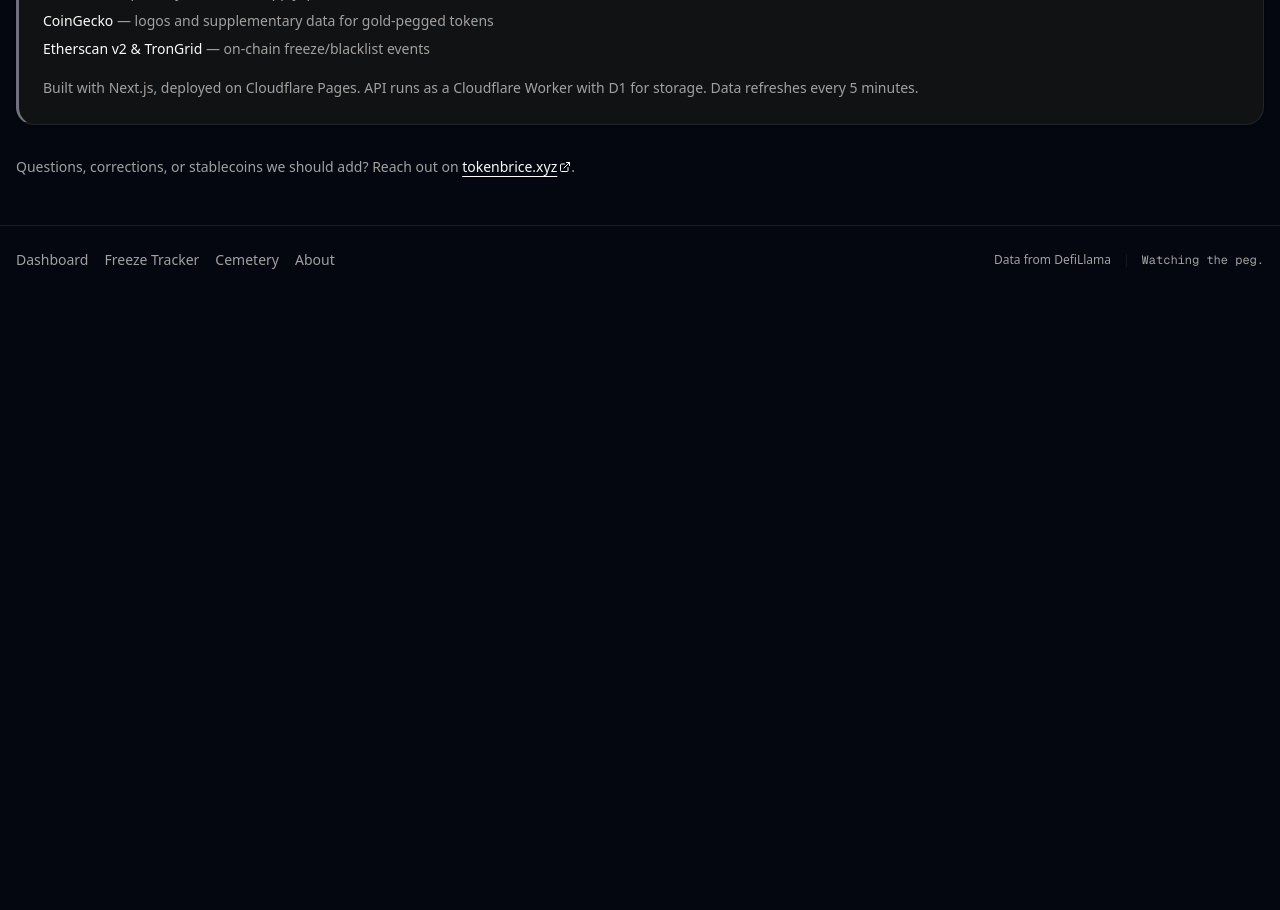
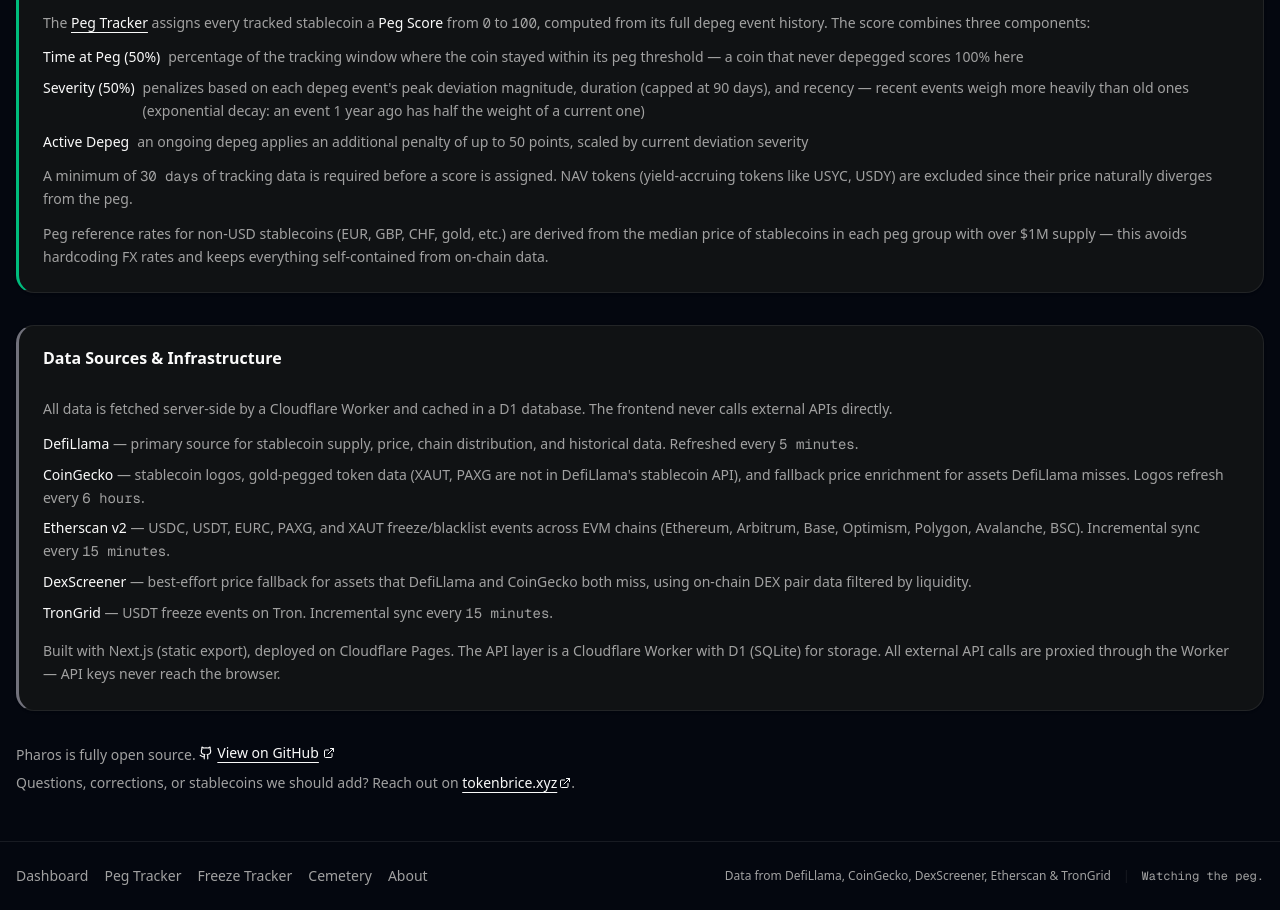
Before and after one commit to Figu3/Stablehype, a Next.js app: page /about in a window 1280 px wide. Shown: the part 940-1850 px from the top of the page. Before the commit the page ends 1234 px from the top, so only its background shows below. Built offline with nearby package versions, Linux system fonts and the light colour scheme.

Commit message:
About page
adding more details on data sources and computation

```diff
--- a/src/app/about/page.tsx
+++ b/src/app/about/page.tsx
@@ -1,7 +1,7 @@
 import type { Metadata } from "next";
 import Image from "next/image";
 import Link from "next/link";
-import { ArrowLeft, ExternalLink } from "lucide-react";
+import { ArrowLeft, ExternalLink, Github } from "lucide-react";
 import { Card, CardContent, CardHeader, CardTitle } from "@/components/ui/card";
 import { DEAD_STABLECOINS } from "@/lib/dead-stablecoins";
 import { TRACKED_STABLECOINS } from "@/lib/stablecoins";
@@ -114,8 +114,16 @@ export default function AboutPage() {
               <span>dead stablecoins documented in the cemetery — algorithmic failures, rug pulls, regulatory shutdowns, and quiet abandonments</span>
             </li>
             <li className="flex gap-2">
-              <span className="shrink-0">USDC &amp; USDT</span>
+              <span className="shrink-0">USDC, USDT, EURC, PAXG &amp; XAUT</span>
               <span>freeze/blacklist events tracked on-chain in real time across Ethereum, Arbitrum, Base, Optimism, Polygon, Avalanche, BSC, and Tron</span>
+            </li>
+            <li className="flex gap-2">
+              <span className="text-foreground font-medium shrink-0">Peg Tracker</span>
+              <span>
+                continuous peg monitoring with a composite{" "}
+                <Link href="/peg-tracker" className="text-foreground underline underline-offset-4 hover:text-amber-500 transition-colors">Peg Score</Link>
+                {" "}for every tracked stablecoin, depeg event detection, heatmaps, and a historical timeline going back 4 years
+              </span>
             </li>
           </ul>
         </CardContent>
@@ -142,30 +150,98 @@ export default function AboutPage() {
         </CardContent>
       </Card>
 
+      <Card className="rounded-2xl border-l-[3px] border-l-emerald-500">
+        <CardHeader>
+          <CardTitle><h2>Peg Score Methodology</h2></CardTitle>
+        </CardHeader>
+        <CardContent className="space-y-3 text-sm text-muted-foreground leading-relaxed">
+          <p>
+            The{" "}
+            <Link href="/peg-tracker" className="text-foreground underline underline-offset-4 hover:text-emerald-500 transition-colors">Peg Tracker</Link>
+            {" "}assigns every tracked stablecoin a <span className="text-foreground font-medium">Peg Score</span> from
+            {" "}<span className="font-mono">0</span> to <span className="font-mono">100</span>, computed from its full depeg event history.
+            The score combines three components:
+          </p>
+          <ul className="space-y-2">
+            <li className="flex gap-2">
+              <span className="text-foreground font-medium shrink-0">Time at Peg (50%)</span>
+              <span>percentage of the tracking window where the coin stayed within its peg threshold — a coin that never depegged scores 100% here</span>
+            </li>
+            <li className="flex gap-2">
+              <span className="text-foreground font-medium shrink-0">Severity (50%)</span>
+              <span>
+                penalizes based on each depeg event&apos;s peak deviation magnitude, duration (capped at 90 days), and recency —
+                recent events weigh more heavily than old ones (exponential decay: an event 1 year ago has half the weight of a current one)
+              </span>
+            </li>
+            <li className="flex gap-2">
+              <span className="text-foreground font-medium shrink-0">Active Depeg</span>
+              <span>an ongoing depeg applies an additional penalty of up to 50 points, scaled by current deviation severity</span>
+            </li>
+          </ul>
+          <p>
+            A minimum of <span className="font-mono">30 days</span> of tracking data is required before a score is assigned.
+            NAV tokens (yield-accruing tokens like USYC, USDY) are excluded since their price naturally diverges from the peg.
+          </p>
+          <p>
+            Peg reference rates for non-USD stablecoins (EUR, GBP, CHF, gold, etc.) are derived from the median price
+            of stablecoins in each peg group with over $1M supply — this avoids hardcoding FX rates and keeps everything self-contained from on-chain data.
+          </p>
+        </CardContent>
+      </Card>
+
       <Card className="rounded-2xl border-l-[3px] border-l-zinc-500">
         <CardHeader>
           <CardTitle><h2>Data Sources &amp; Infrastructure</h2></CardTitle>
         </CardHeader>
         <CardContent className="space-y-3 text-sm text-muted-foreground leading-relaxed">
-          <ul className="space-y-1.5">
+          <p>
+            All data is fetched server-side by a Cloudflare Worker and cached in a D1 database.
+            The frontend never calls external APIs directly.
+          </p>
+          <ul className="space-y-2">
             <li>
-              <span className="text-foreground font-medium">DefiLlama</span> — primary source for supply, price, and chain data
+              <span className="text-foreground font-medium">DefiLlama</span> — primary source for stablecoin supply, price, chain distribution, and historical data.
+              Refreshed every <span className="font-mono">5 minutes</span>.
             </li>
             <li>
-              <span className="text-foreground font-medium">CoinGecko</span> — logos and supplementary data for gold-pegged tokens
+              <span className="text-foreground font-medium">CoinGecko</span> — stablecoin logos, gold-pegged token data (XAUT, PAXG are not in DefiLlama&apos;s stablecoin API), and fallback price enrichment for assets DefiLlama misses.
+              Logos refresh every <span className="font-mono">6 hours</span>.
             </li>
             <li>
-              <span className="text-foreground font-medium">Etherscan v2 &amp; TronGrid</span> — on-chain freeze/blacklist events
+              <span className="text-foreground font-medium">Etherscan v2</span> — USDC, USDT, EURC, PAXG, and XAUT freeze/blacklist events across EVM chains (Ethereum, Arbitrum, Base, Optimism, Polygon, Avalanche, BSC).
+              Incremental sync every <span className="font-mono">15 minutes</span>.
+            </li>
+            <li>
+              <span className="text-foreground font-medium">DexScreener</span> — best-effort price fallback for assets that DefiLlama and CoinGecko both miss, using on-chain DEX pair data filtered by liquidity.
+            </li>
+            <li>
+              <span className="text-foreground font-medium">TronGrid</span> — USDT freeze events on Tron.
+              Incremental sync every <span className="font-mono">15 minutes</span>.
             </li>
           </ul>
           <p className="pt-1">
-            Built with Next.js, deployed on Cloudflare Pages. API runs as a Cloudflare Worker with D1 for storage.
-            Data refreshes every 5 minutes.
+            Built with Next.js (static export), deployed on Cloudflare Pages.
+            The API layer is a Cloudflare Worker with D1 (SQLite) for storage.
+            All external API calls are proxied through the Worker — API keys never reach the browser.
           </p>
         </CardContent>
       </Card>
 
-      <div className="text-sm text-muted-foreground pb-4">
+      <div className="text-sm text-muted-foreground pb-4 space-y-2">
+        <p>
+          Pharos is fully open source.{" "}
+          <a
+            href="https://github.com/TokenBrice/stablecoin-dashboard"
+            target="_blank"
+            rel="noopener noreferrer"
+            className="inline-flex items-center gap-1 text-foreground underline underline-offset-4 hover:text-sky-500 transition-colors"
+          >
+            <Github className="inline h-3.5 w-3.5" />
+            View on GitHub
+            <ExternalLink className="inline h-3 w-3" />
+          </a>
+        </p>
         <p>
           Questions, corrections, or stablecoins we should add? Reach out on{" "}
           <a
--- a/src/components/footer.tsx
+++ b/src/components/footer.tsx
@@ -7,12 +7,13 @@ export function Footer() {
         <div className="flex flex-col sm:flex-row items-center justify-between gap-4">
           <nav className="flex items-center gap-4 text-sm text-muted-foreground">
             <Link href="/" className="hover:text-foreground transition-colors">Dashboard</Link>
+            <Link href="/peg-tracker" className="hover:text-foreground transition-colors">Peg Tracker</Link>
             <Link href="/blacklist" className="hover:text-foreground transition-colors">Freeze Tracker</Link>
             <Link href="/cemetery" className="hover:text-foreground transition-colors">Cemetery</Link>
             <Link href="/about" className="hover:text-foreground transition-colors">About</Link>
           </nav>
           <div className="flex items-center gap-3 text-xs text-muted-foreground">
-            <span>Data from DefiLlama</span>
+            <span>Data from DefiLlama, CoinGecko, DexScreener, Etherscan &amp; TronGrid</span>
             <span className="text-border">|</span>
             <span className="font-mono">Watching the peg.</span>
           </div>
```
